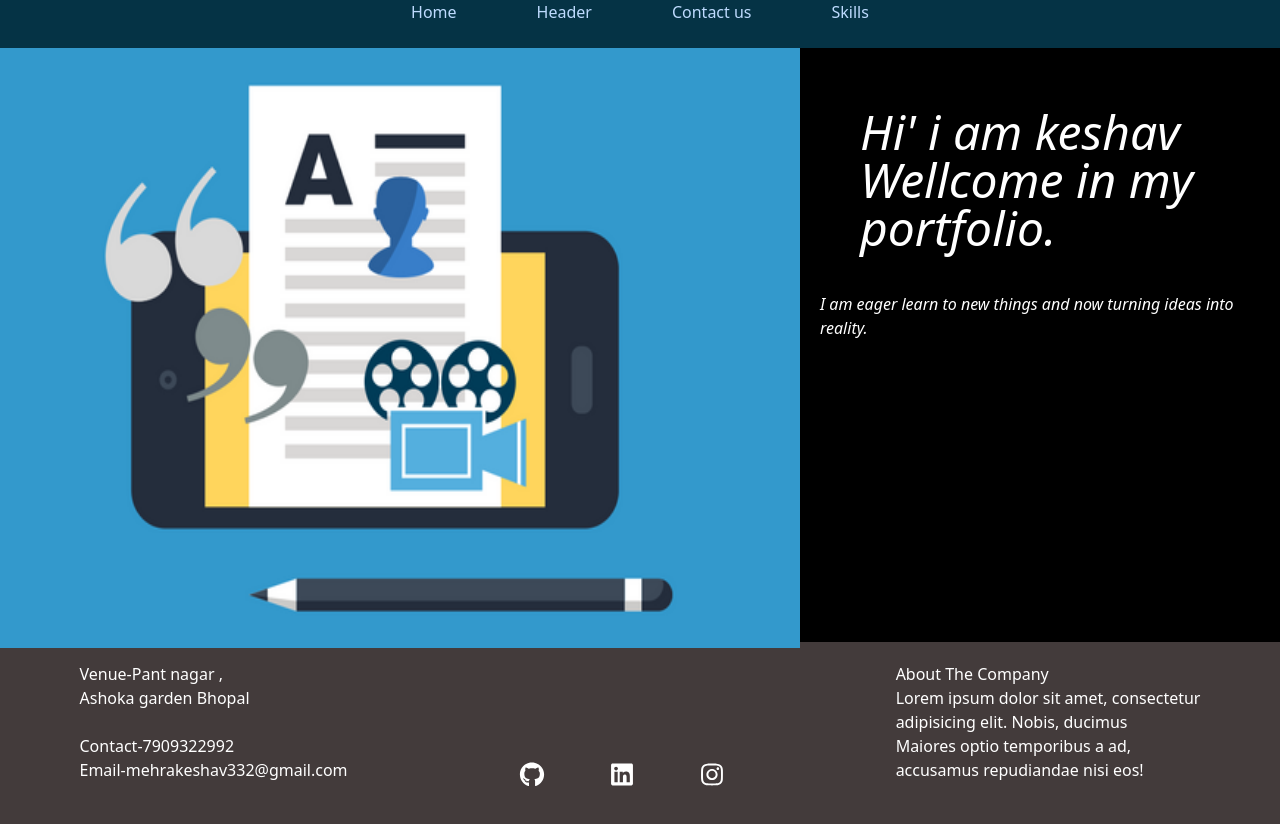
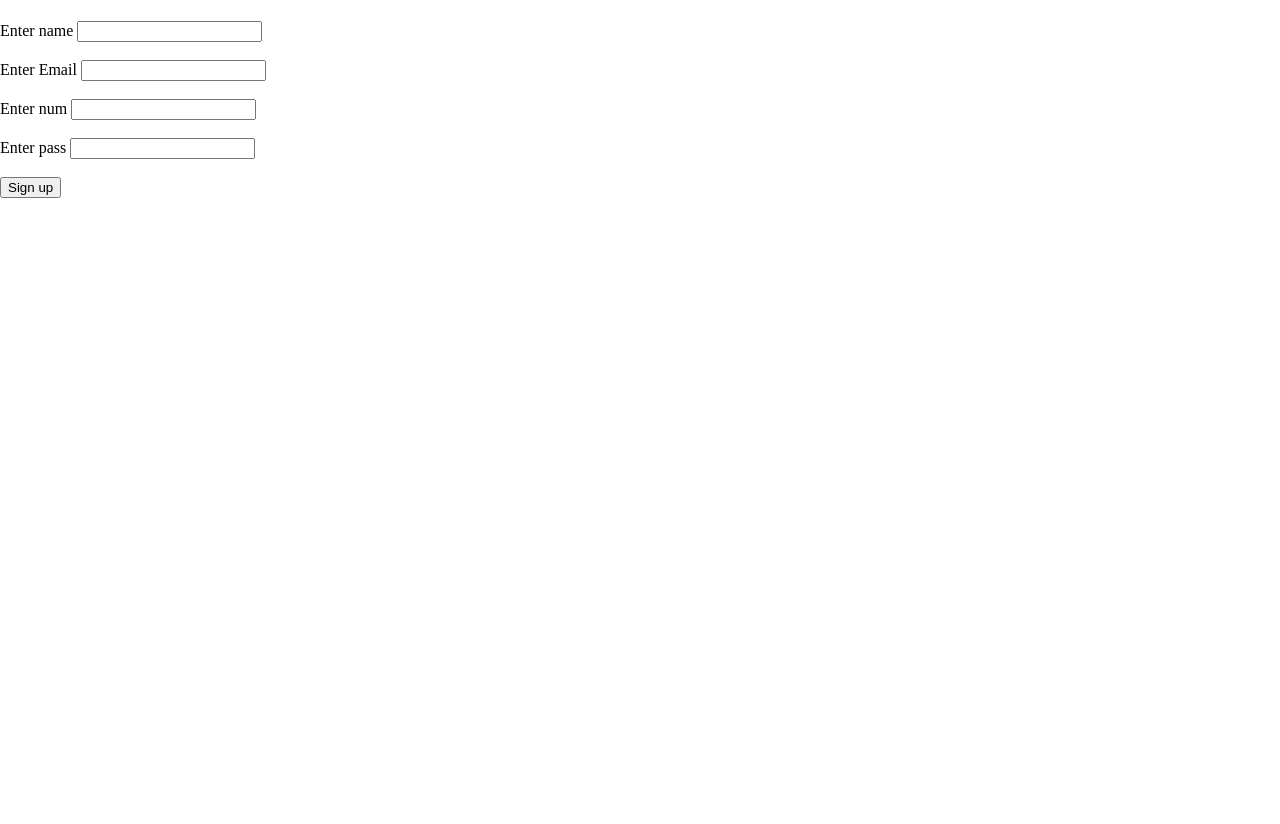
Before and after one commit to Keshavmehra79/React, a React (Vite) app: page / in a window 1280 px wide. Shown: the top 824 px of the page. After the commit the page ends 800 px from the top, so only its background shows below. Built offline with nearby package versions, Linux system fonts and the light colour scheme.

Commit message:
form handling

```diff
--- /dev/null
+++ b/src/Form.jsx
@@ -0,0 +1,50 @@
+import React, { useState } from "react";
+
+const App=()=>{
+    // let change=(e)=>{
+    //     // console.log(e)
+    //     // console.log(e.target)
+    //     console.log(e.target.value)
+    // }
+    //h1 pe print krna h input
+
+    // const[input,setinput]=useState("Render here")
+    // const change=(e)=>{
+    //         setinput(e.target.value)
+    // }
+
+
+        const[name,setname]=useState("")
+        const[email,setemail]=useState("")
+        const[num,setnum]=useState("")
+        const[pass,setpass]=useState("")
+
+
+
+    return(
+        <>
+        {/* <h1>Form</h1> */}
+        {/* <h1>{input}</h1>
+        <input type="text" onChange={change} /> */}
+
+
+        <h1>{name}</h1>
+        <h1>{email}</h1>
+        <h1>{num}</h1>
+        <h1>{pass}</h1>
+        <form action="">
+            Enter name <input type="text"  value={name}  onChange={(e)=>{setname(e.target.value)}}/><br></br><br></br>
+            Enter Email <input type="text" value={email} onChange={(e)=>{setemail(e.target.value)}}/><br></br><br></br>
+            Enter num <input type="text" value={num} onChange={(e)=>{setnum(e.target.value)}}/><br></br><br></br>
+            Enter pass <input type="text" value={pass} onChange={(e)=>{setpass(e.target.value)}}/><br></br><br></br>
+
+
+            <button type="submit">Sign up</button>
+
+        </form>
+
+        </>
+    )
+}
+
+export default App
--- a/src/main.jsx
+++ b/src/main.jsx
@@ -1,6 +1,6 @@
 import { createRoot } from 'react-dom/client'
 import "./style.css"
-import App2 from "./Rportfolio.jsx"
+import App2 from "./Form.jsx"
 import { BrowserRouter } from 'react-router-dom'
 
 createRoot(document.getElementById('root')).render(
```
Also changed, not shown: src/State.jsx (added, +54 -0 lines).
